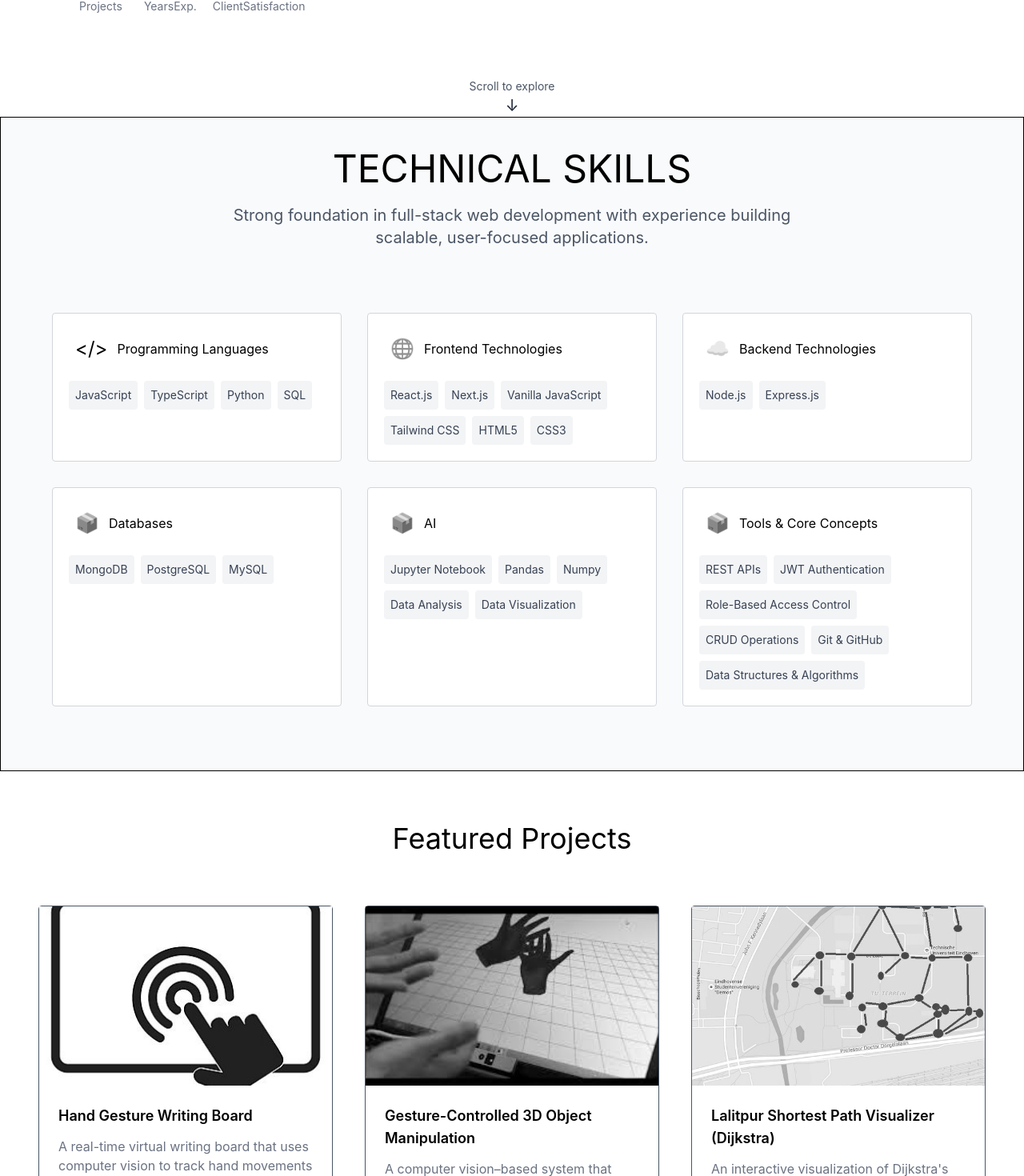
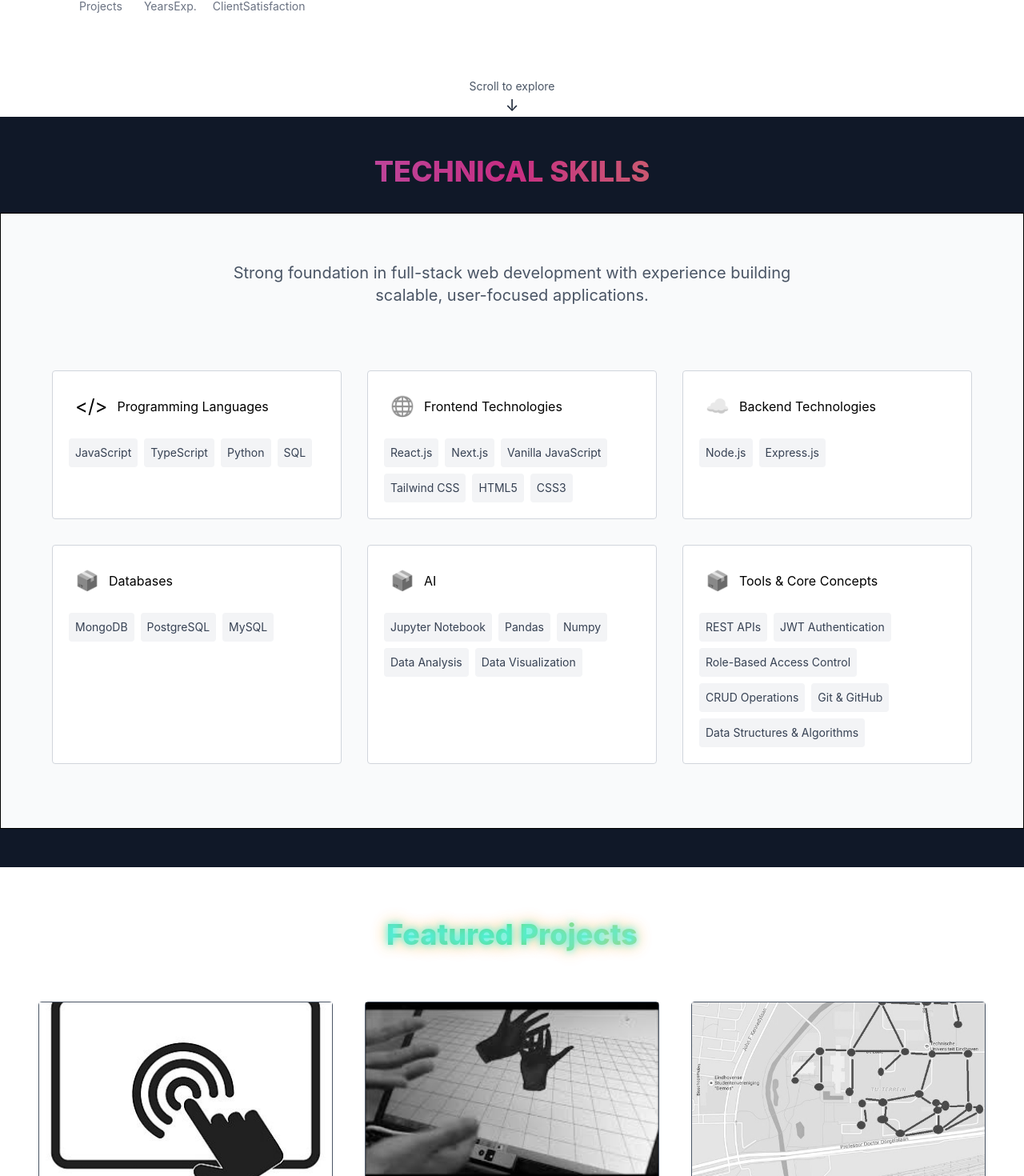
Before and after one commit to SurazKhati/Portfolio, a Next.js app: page / in a window 1280 px wide. Shown: the part 852-2322 px from the top of the page at 80% size. Built offline with nearby package versions, Linux system fonts and the light colour scheme.

Commit message:
adding colours

```diff
--- a/app/page.tsx
+++ b/app/page.tsx
@@ -1,10 +1,10 @@
-import {Navbar} from "../components/navbar"
+import { Navbar } from "../components/navbar";
 import { HeroSection } from "@/components/herosection";
 import { Footer } from "@/components/footer";
 import { TechnicalSkills } from "@/components/technicalskills";
 import { Selfcontacts } from "@/components/selfcontacts";
-import { SelfFeatured , Project } from "@/components/selfFeatured";
-import {Scroll} from "@/components/scroll"
+import { SelfFeatured, Project } from "@/components/selfFeatured";
+import { Scroll } from "@/components/scroll";
 
 export default function Home() {
   const projects: Project[] = [
@@ -14,13 +14,7 @@ export default function Home() {
       description:
         "A real-time virtual writing board that uses computer vision to track hand movements and convert gestures into drawings and text, enabling touch-free interaction.",
       image: "/board.jpg",
-    tags: [
-      "Computer Vision",
-      "OpenCV",
-      "Python",
-      "Hand Tracking",
-      "Real-Time Processing",
-    ],
+      tags: ["Computer Vision", "OpenCV", "Python", "Hand Tracking", "Real-Time Processing"],
     },
     {
       id: 2,
@@ -28,13 +22,7 @@ export default function Home() {
       description:
         "A computer vision–based system that maps hand gestures to real-time transformations of a 3D object, enabling gesture-based rotation, scaling, and movement without physical controllers.",
       image: "/3d.png",
-    tags: [
-      "Computer Vision",
-      "Hand Tracking",
-      "3D Transformation",
-      "Real-Time Interaction",
-      "Python",
-    ],
+      tags: ["Computer Vision", "Hand Tracking", "3D Transformation", "Real-Time Interaction", "Python"],
     },
     {
       id: 3,
@@ -42,13 +30,7 @@ export default function Home() {
       description:
         "An interactive visualization of Dijkstra's algorithm applied to Lalitpur's road network, allowing users to select source and destination points and observe shortest-path computation step by step.",
       image: "/maps.jpg",
-    tags: [
-      "Data Structures & Algorithms",
-      "Dijkstra's Algorithm",
-      "Graph Theory",
-      "Pathfinding",
-      "Visualization",
-    ],
+      tags: ["Data Structures & Algorithms", "Dijkstra's Algorithm", "Graph Theory", "Pathfinding", "Visualization"],
     },
     {
       id: 4,
@@ -56,13 +38,7 @@ export default function Home() {
       description:
         "High-fidelity clones of modern web interfaces with a strong focus on responsiveness, smooth animations, reusable components, and clean frontend architecture.",
       image: "/ui.png",
-    tags: [
-      "React.js",
-      "Next.js",
-      "TypeScript",
-      "Tailwind CSS",
-      "Frontend Development",
-    ],
+      tags: ["React.js", "Next.js", "TypeScript", "Tailwind CSS", "Frontend Development"],
     },
     {
       id: 5,
@@ -70,14 +46,7 @@ export default function Home() {
       description:
         "A full-stack e-commerce application featuring product listings, cart management, user authentication, and order flow, designed to replicate real-world online shopping experiences.",
       image: "/ecommerce.png",
-    tags: [
-      "React.js",
-      "Node.js",
-      "Express",
-      "MongoDB",
-      "Authentication",
-      "REST APIs",
-    ],
+      tags: ["React.js", "Node.js", "Express", "MongoDB", "Authentication", "REST APIs"],
     },
     {
       id: 6,
@@ -85,23 +54,16 @@ export default function Home() {
       description:
         "A role-based multi-user CRUD application with authentication and authorization, enabling secure creation, updating, and management of data for different user roles.",
       image: "/crud.png",
-    tags: [
-      "CRUD Operations",
-      "Role-Based Access Control",
-      "JWT Authentication",
-      "React.js",
-      "Node.js",
-      "MongoDB",
-    ],
+      tags: ["CRUD Operations", "Role-Based Access Control", "JWT Authentication", "React.js", "Node.js", "MongoDB"],
     },
   ];
 
+  return (
+    <div className="w-full">
+      {/* Navbar */}
+      <Navbar title="Suraj Khati" options={["Home", "Skills", "Projects", "Contacts"]} />
 
-  return (
-    <div>
-      <Navbar title="Sura Khati" options={["Home","Skills","Projects","Contacts"]}/>
-
-      {/* Home Section - Add id="Home" */}
+      {/* Home Section */}
       <section id="Home" className="w-full overflow-x-hidden">
         <HeroSection
           stats={[
@@ -119,101 +81,89 @@ export default function Home() {
           description="Specializing in full-stack MERN development and AI/ML-driven solutions that create scalable, impactful digital products."
           image="./pp.png"
         />
-
         <Scroll />
       </section>
 
-      {/* Skills Section - Add id="Skills" */}
-      <section id="Skills">
+      {/* Skills Section */}
+      <section id="Skills" className="py-12 bg-gray-900">
+        {/* TECHNICAL SKILLS Heading */}
+        <h2 className="text-4xl font-extrabold text-transparent bg-clip-text bg-gradient-to-r from-purple-400 via-pink-500 to-yellow-400 text-center mb-8 animate-pulse">
+          TECHNICAL SKILLS
+        </h2>
+
         <TechnicalSkills
-          heading="TECHNICAL SKILLS"
+          heading=""
           description="Strong foundation in full-stack web development with experience building scalable, user-focused applications."
           categories={[
             {
               icon: "code",
               title: "Programming Languages",
-              skills: [
-                "JavaScript",
-                "TypeScript",
-                "Python",
-                "SQL",
-              ],
+              color: "text-blue-400",
+              skills: ["JavaScript", "TypeScript", "Python", "SQL"],
             },
             {
               icon: "javascript",
               title: "Frontend Technologies",
-              skills: [
-                "React.js",
-                "Next.js",
-                "Vanilla JavaScript",
-                "Tailwind CSS",
-                "HTML5",
-                "CSS3",
-              ],
+              color: "text-blue-400",
+              skills: ["React.js", "Next.js", "Vanilla JavaScript", "Tailwind CSS", "HTML5", "CSS3"],
             },
             {
               icon: "backend",
               title: "Backend Technologies",
-              skills: [
-                "Node.js",
-                "Express.js",
-              ],
+              color: "text-blue-400",
+              skills: ["Node.js", "Express.js"],
             },
             {
               icon: "database",
               title: "Databases",
-              skills: [
-                "MongoDB",
-                "PostgreSQL",
-                "MySQL",
-              ],
+              color: "text-blue-400",
+              skills: ["MongoDB", "PostgreSQL", "MySQL"],
             },
             {
               icon: "ai",
               title: "AI",
-              skills: [
-                "Jupyter Notebook",
-                "Pandas",
-                "Numpy",
-                "Data Analysis",
-                "Data Visualization",
-              ],
+              color: "text-blue-400",
+              skills: ["Jupyter Notebook", "Pandas", "Numpy", "Data Analysis", "Data Visualization"],
             },
             {
               icon: "tools",
               title: "Tools & Core Concepts",
-              skills: [
-                "REST APIs",
-                "JWT Authentication",
-                "Role-Based Access Control",
-                "CRUD Operations",
-                "Git & GitHub",
-                "Data Structures & Algorithms",
-              ],
+              color: "text-blue-400",
+              skills: ["REST APIs", "JWT Authentication", "Role-Based Access Control", "CRUD Operations", "Git & GitHub", "Data Structures & Algorithms"],
             },
           ]}
         />
       </section>
 
-      {/* Projects Section - Add id="Projects" */}
+      {/* Projects Section */}
       <section id="Projects">
         <SelfFeatured projects={projects} />
       </section>
 
-      {/* Contacts Section - Add id="Contacts" */}
-      <section id="Contacts">
+      {/* Contacts Section */}
+      <section id="Contacts" className="py-12 bg-gray-900">
         <Selfcontacts
-          heading="Let's Work Together"
+          heading={
+            <h2
+              className="text-4xl font-extrabold text-center mb-6 text-red-500 animate-pulse"
+              style={{
+                textShadow: "0 0 10px #ff0000, 0 0 20px #ff4d4d, 0 0 30px #ff6666",
+              }}
+            >
+              Let's Work Together
+            </h2>
+          }
           description="Ready to build scalable, intelligent applications? Let's collaborate — combining full-stack development and AI/ML to achieve your project goals."
           contactInfo={{
             email: "surazkhati135@gmail.com",
             phone: "+977-9864638141",
-            location: "Available for Remote Work | Kathmandu, Nepal"
+            location: "Available for Remote Work | Kathmandu, Nepal",
           }}
         />
       </section>
 
-      <Footer/>
+      {/* Footer */}
+      <Footer />
     </div>
   );
 }
--- a/components/selfFeatured.tsx
+++ b/components/selfFeatured.tsx
@@ -17,13 +17,23 @@ export const SelfFeatured = ({ projects }: { projects: Project[] }) => {
   return (
     <div className={`px-6  md:px-12 ${darkState ? "bg-black": "bg-white"}` }>
 
-        <h3
-          className={`text-center ${
-            darkState ? "text-white bg-black" : "text-black "
-          } ${mblview ? "text-xl " : "text-4xl "} p-16`}
-        >
-          Featured Projects
-        </h3>
+       <h3
+  className={`text-center p-16 font-extrabold ${
+    mblview ? "text-xl" : "text-4xl"
+  } ${
+    darkState
+      ? "text-transparent bg-clip-text bg-gradient-to-r from-purple-400 via-pink-500 to-yellow-400"
+      : "text-transparent bg-clip-text bg-gradient-to-r from-blue-400 via-green-400 to-orange-400"
+  } animate-pulse`}
+  style={{
+    textShadow: darkState
+      ? "0 0 10px #ff00ff, 0 0 20px #00ffff"
+      : "0 0 10px #00ffff, 0 0 20px #ff9900",
+  }}
+>
+  Featured Projects
+</h3>
+
 
 
       <div className={`grid grid-cols-1 mdg:grid-cols-2 lg:grid-cols-3 gap-10 ${darkState ? "bg-black": "bg-white"}`}>
```
Lines whose indentation alone changed are shown as unchanged.
